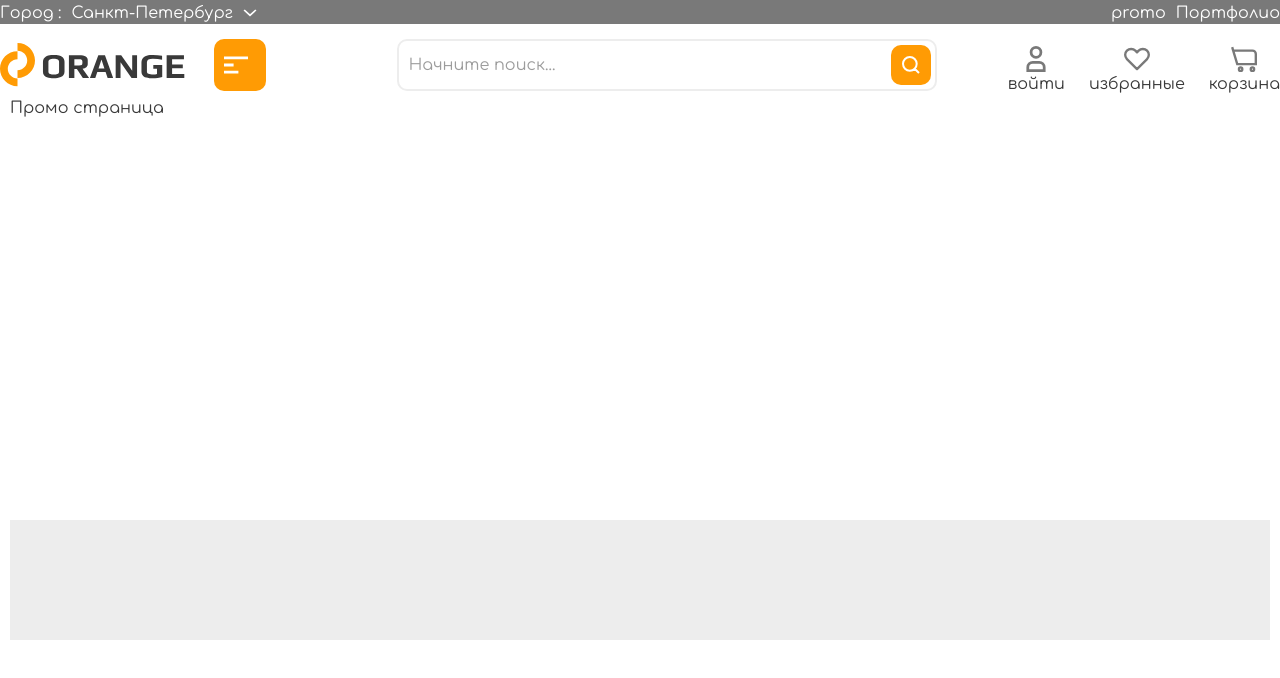
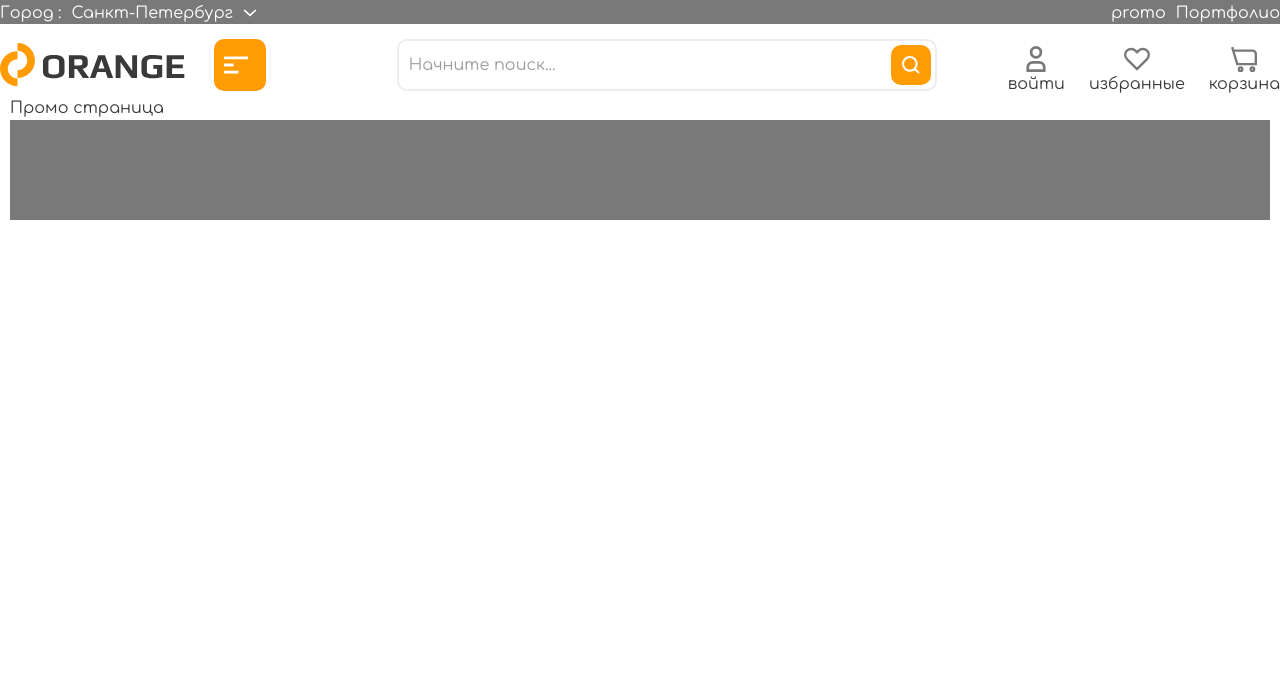
Before and after one commit to ArtErusov/eCommersOrange, a React (Vite) app: page /promo in a window 1280 px wide. Shown: the top 678 px of the page. Built offline with nearby package versions, Linux system fonts and the light colour scheme.

Commit message:
Made a footer component

```diff
--- /dev/null
+++ b/src/components/Footer/Footer.module.css
@@ -0,0 +1,6 @@
+@import '@/shared/styles/main.css';
+.footer {
+  width: 100%;
+  height: 100px;
+  background-color: var(--dark-gray);
+}
--- /dev/null
+++ b/src/components/Footer/Footer.tsx
@@ -0,0 +1,11 @@
+import { FC } from 'react';
+import styles from './Footer.module.css';
+
+const Footer: FC = () => {
+  return (
+    <footer>
+      <div className={styles['footer']}></div>
+    </footer>
+  );
+};
+export default Footer;
--- a/src/pages/MainPage/MainPage.tsx
+++ b/src/pages/MainPage/MainPage.tsx
@@ -5,6 +5,7 @@ import BannersBlock from './components/BannersBlock/BannersBlock.tsx';
 import ProductBlok from './components/ProductBlok/ProductBlok.tsx';
 import Header from '@/components/Header/Header.tsx';
 import BannerSkeleton from '@/components/ui/BannerSkeleton.tsx';
+import Footer from '@/components/Footer/Footer.tsx';
 
 const MainPage: FC = () => {
   const [items, setItems] = useState<Product[]>([]);
@@ -30,7 +31,7 @@ const MainPage: FC = () => {
         {isLoading ? <BannersBlock item={items[5]} /> : <BannerSkeleton />}
         <ProductBlok />
       </div>
-      <div className="mt-[400px] w-[full] h-[120px] bg-[var(--gray)]"></div>
+      <Footer />
     </>
   );
 };
--- a/src/pages/PromoPage/PromoPage.tsx
+++ b/src/pages/PromoPage/PromoPage.tsx
@@ -1,6 +1,7 @@
 import { FC } from 'react';
 
 import Header from '@/components/Header/Header.tsx';
+import Footer from '@/components/Footer/Footer';
 
 const PromoPage: FC = () => {
   return (
@@ -8,7 +9,7 @@ const PromoPage: FC = () => {
       <Header />
       <div className="container">
         <p>Промо страница</p>
-        <div className="mt-[400px] w-[full] h-[120px] bg-[var(--gray)]"></div>
+        <Footer />
       </div>
     </>
   );
```
